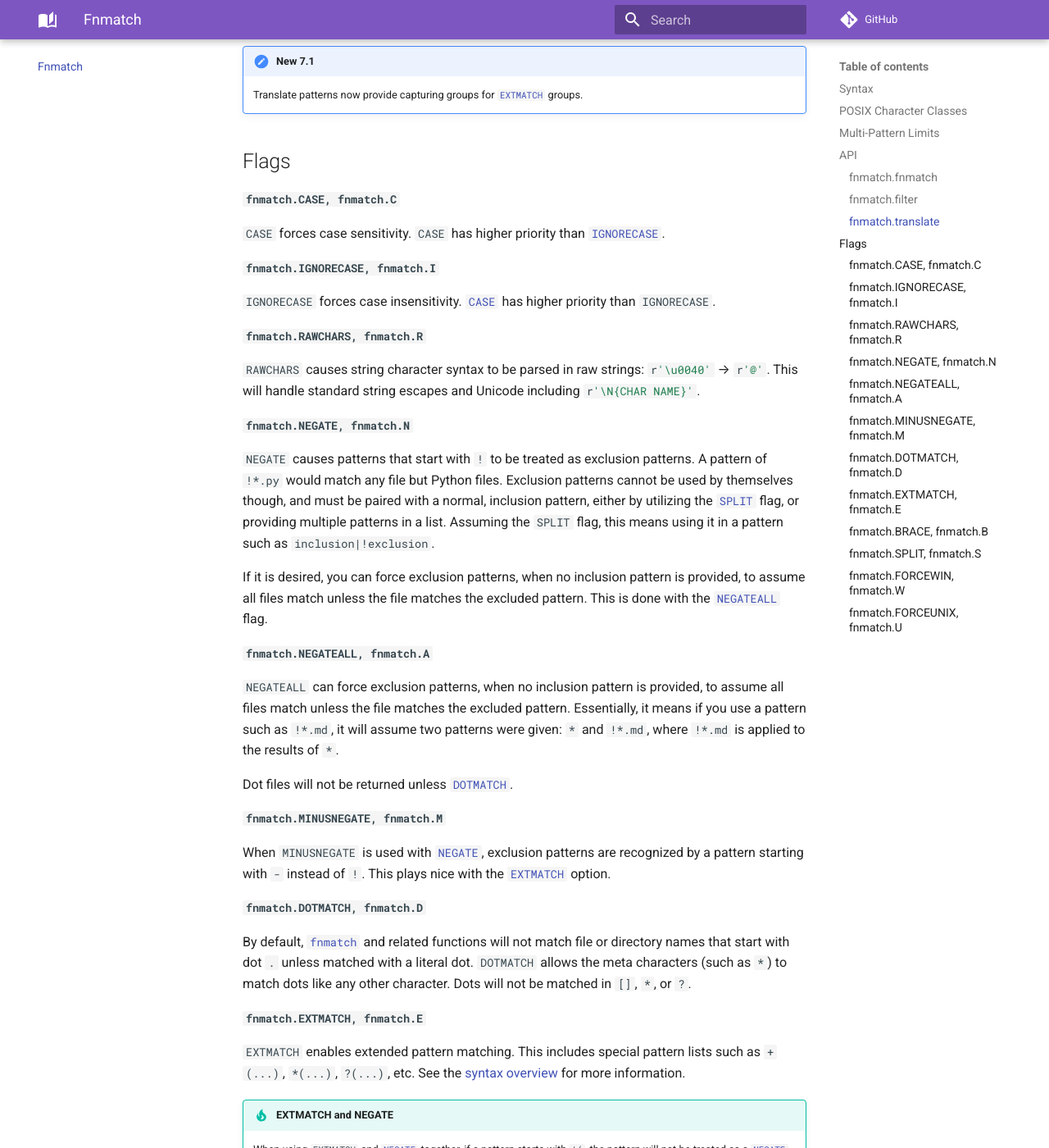
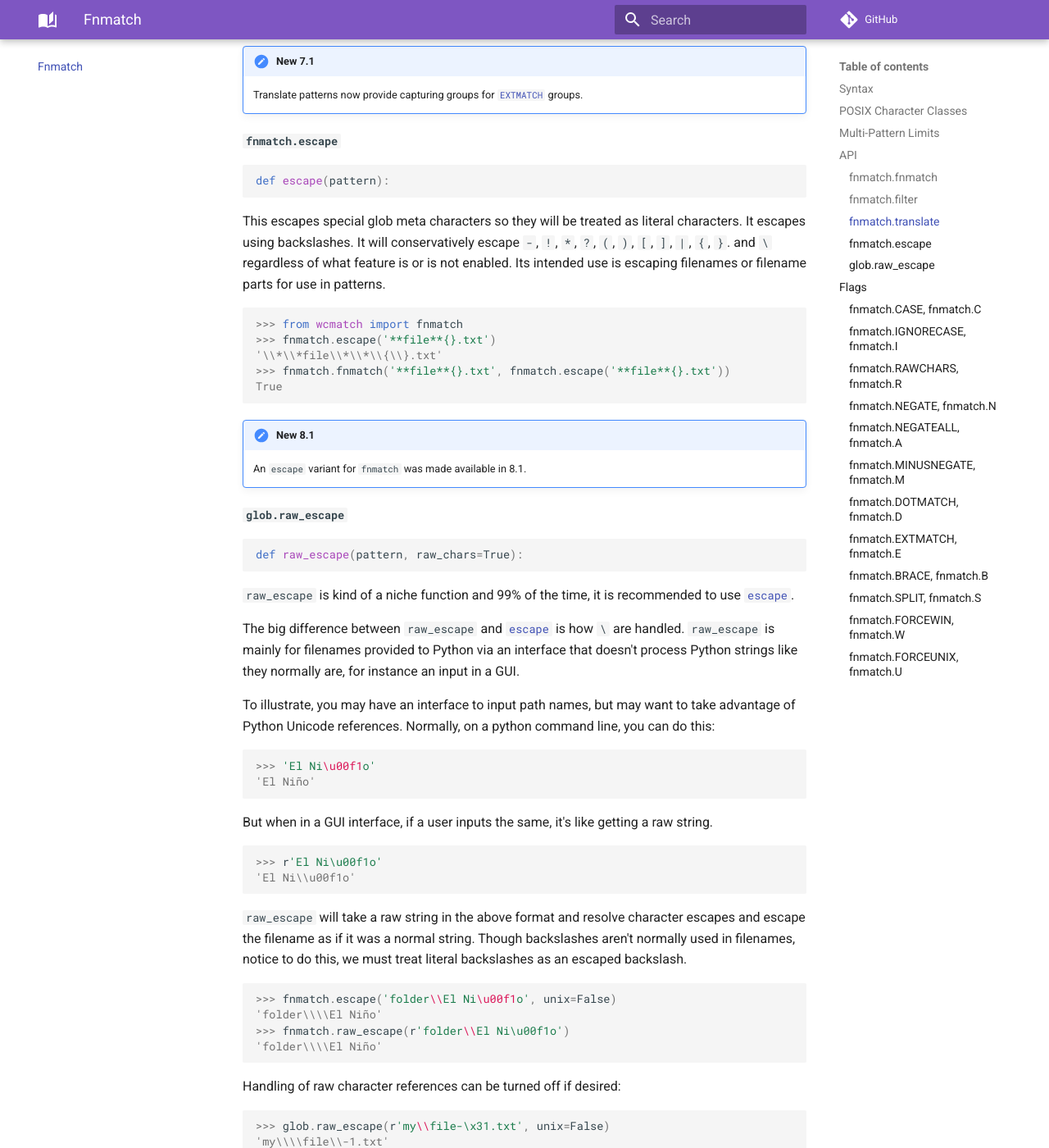
Before and after one commit to facelessuser/wcmatch, an MkDocs documentation site: the page built from docs/src/markdown/fnmatch.md, in a window 1280 px wide and 1400 px high, scrolled down 5212 px. Shown: the whole window at 82% size. Built offline with MkDocs 1.6.1 and Material for MkDocs 9.7.7, drawn with Linux system fonts in a browser that asks for light colours; comment, search, counter and statistics services are not loaded; some of the changed text lies outside the part shown.

Commit message:
Document fnmatch escape functions and remove platform option
platform option doesn't apply to escape in fnmatch as we do not handle
drives in paths as we do not handle paths, just filenames

````diff
--- a/docs/src/markdown/fnmatch.md
+++ b/docs/src/markdown/fnmatch.md
@@ -165,6 +165,79 @@
 !!! new "New 7.1"
     Translate patterns now provide capturing groups for [`EXTMATCH`](#extmatch) groups.
 
+#### `fnmatch.escape` {: #escape}
+
+```py3
+def escape(pattern):
+```
+
+This escapes special glob meta characters so they will be treated as literal characters. It escapes using backslashes.
+It will conservatively escape `-`, `!`, `*`, `?`, `(`, `)`, `[`, `]`, `|`, `{`, `}`. and `\` regardless of what feature
+is or is not enabled. Its intended use is escaping filenames or filename parts for use in patterns.
+
+```pycon3
+>>> from wcmatch import fnmatch
+>>> fnmatch.escape('**file**{}.txt')
+'\\*\\*file\\*\\*\\{\\}.txt'
+>>> fnmatch.fnmatch('**file**{}.txt', fnmatch.escape('**file**{}.txt'))
+True
+```
+
+!!! new "New 8.1"
+    An `escape` variant for `fnmatch` was made available in 8.1.
+
+#### `glob.raw_escape` {: #raw_escape}
+
+```py3
+def raw_escape(pattern, raw_chars=True):
+```
+
+`raw_escape` is kind of a niche function and 99% of the time, it is recommended to use [`escape`](#escape).
+
+The big difference between `raw_escape` and [`escape`](#escape) is how `\` are handled. `raw_escape` is mainly for
+filenames provided to Python via an interface that doesn't process Python strings like they normally are, for instance
+an input in a GUI.
+
+To illustrate, you may have an interface to input path names, but may want to take advantage of Python Unicode
+references. Normally, on a python command line, you can do this:
+
+```pycon3
+>>> 'El Ni\u00f1o'
+'El Niño'
+```
+
+But when in a GUI interface, if a user inputs the same, it's like getting a raw string.
+
+```pycon3
+>>> r'El Ni\u00f1o'
+'El Ni\\u00f1o'
+```
+
+`raw_escape` will take a raw string in the above format and resolve character escapes and escape the filename as if it
+was a normal string.  Though backslashes aren't normally used in filenames, notice to do this, we must treat literal
+backslashes as an escaped backslash.
+
+```pycon3
+>>> fnmatch.escape('folder\\El Ni\u00f1o', unix=False)
+'folder\\\\El Niño'
+>>> fnmatch.raw_escape(r'folder\\El Ni\u00f1o')
+'folder\\\\El Niño'
+```
+
+Handling of raw character references can be turned off if desired:
+
+```pycon3
+>>> glob.raw_escape(r'my\\file-\x31.txt', unix=False)
+'my\\\\file\\-1.txt'
+>>> glob.raw_escape(r'my\\file-\x31.txt', unix=False, raw_chars=False)
+'my\\\\file\\-\\\\x31.txt'
+```
+
+Outside of the treatment of `\`, `raw_escape` will function just like [`escape`](#escape):
+
+!!! new "New 8.1"
+    A `raw_escape` variant for `fnmatch` was made available in 8.1.
+
 ## Flags
 
 #### `fnmatch.CASE, fnmatch.C` {: #case}
--- a/docs/src/markdown/glob.md
+++ b/docs/src/markdown/glob.md
@@ -503,9 +503,9 @@
 True
 ```
 
-`escape` can also handle Windows style with `/` or `\` path separators. It is usually recommended to use `/` as Windows
-backslashes are only supported via a special escape, so `\` is expanded to an escaped back slash (represented in a raw
-string as `#!py3 r'\\'` or a normal string as `#!py3 '\\\\'`).
+`escape` can also handle Windows style paths with `/` or `\` path separators. It is usually recommended to use `/` as
+Windows backslashes are only supported via a special escape, but `\` will be expanded to an escaped backslash
+(represented in a raw string as `#!py3 r'\\'` or a normal string as `#!py3 '\\\\'`).
 
 ```pycon3
 >>> from wmcatch import glob
````
Also changed, not shown: 1 other file.
